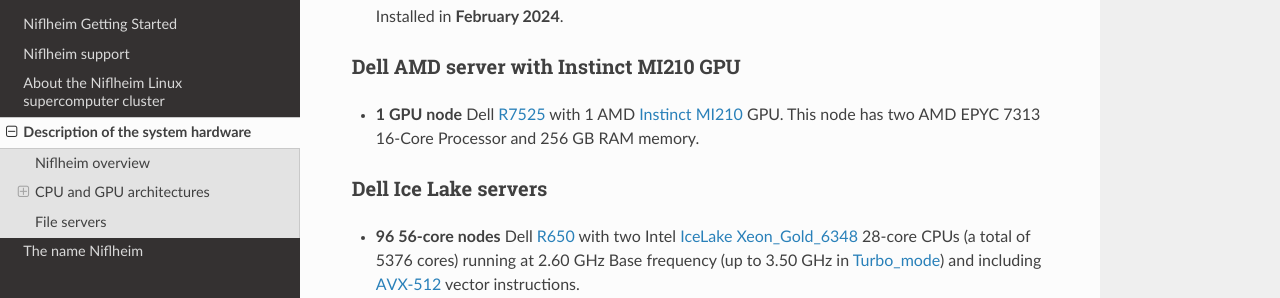
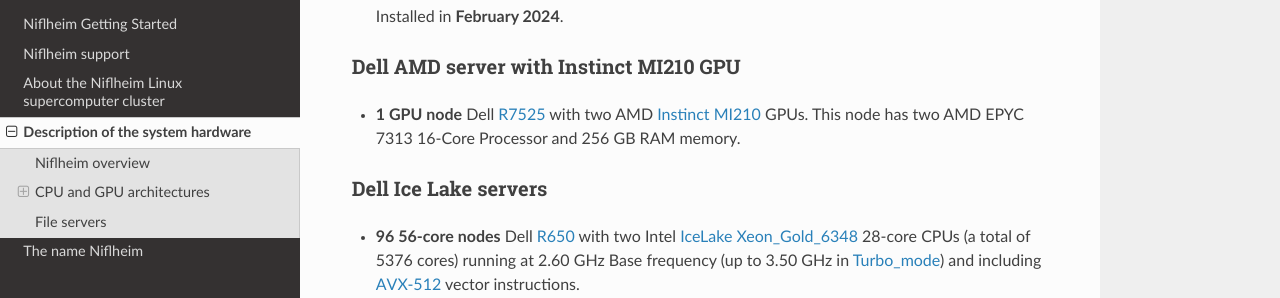
Before and after one commit to OleHolmNielsen/Niflheim_users, a Sphinx documentation site: the page built from docs/Hardware.rst, in a window 1280 px wide and 900 px high, scrolled down 1440 px. Shown: the part 153-451 px from the top of the window. Built offline with Sphinx 7.4.7 and the Read the Docs theme 2.0.0, drawn with Linux system fonts in a browser that asks for light colours.

Commit message:
Updated MI210 GPU count

```diff
--- a/docs/Hardware.rst
+++ b/docs/Hardware.rst
@@ -71,7 +71,7 @@
 Dell AMD server with Instinct MI210 GPU
 ----------------------------------------
 
-* **1 GPU node** Dell R7525_ with 1 AMD Instinct_ MI210_ GPU.
+* **1 GPU node** Dell R7525_ with two AMD Instinct_ MI210_ GPUs.
   This node has two AMD EPYC 7313 16-Core Processor and 256 GB RAM memory.
 
 .. _R7525: https://www.dell.com/en-us/shop/cty/pdp/spd/poweredge-r7525/pe_r7525_tm_vi_vp_sb
```
